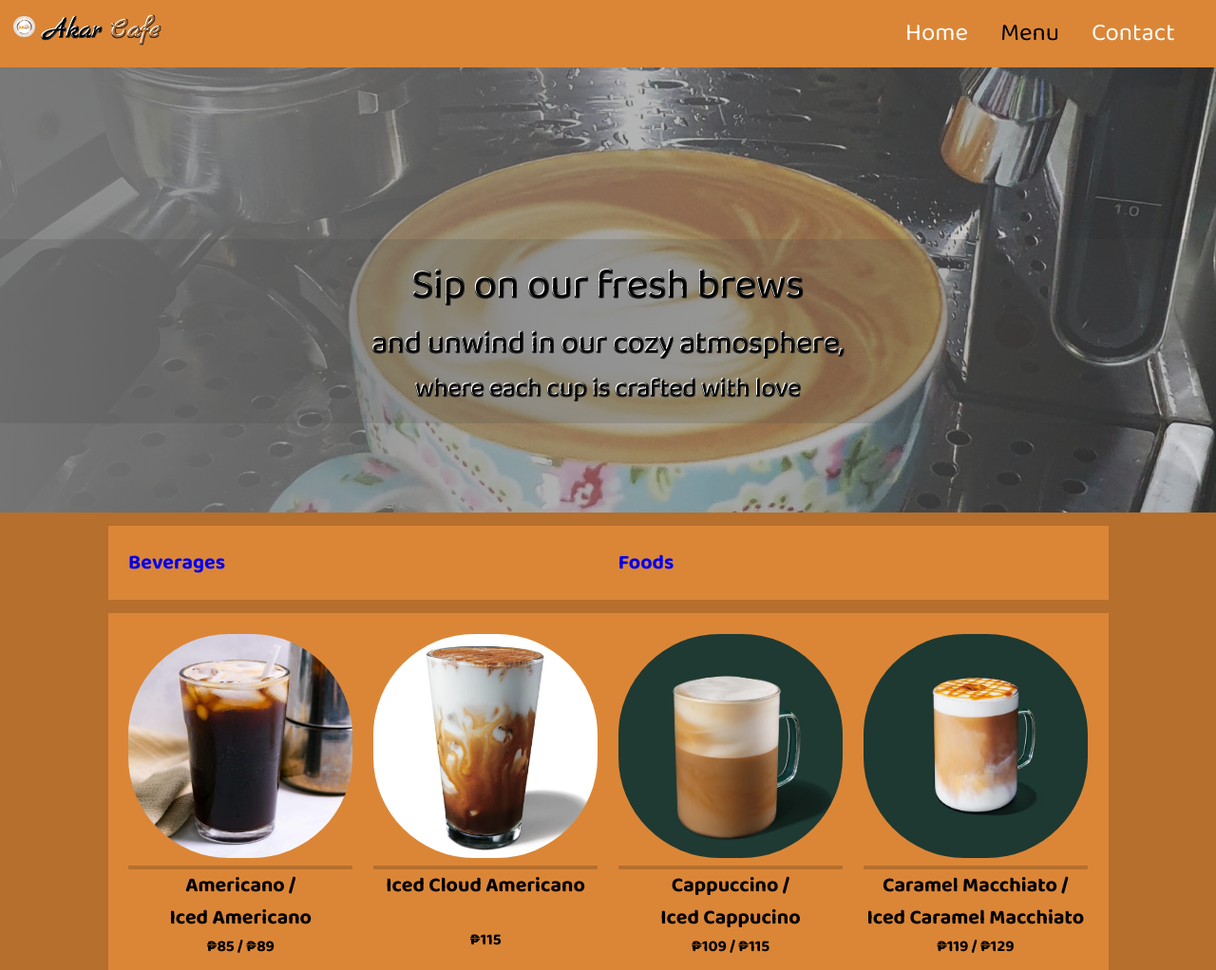
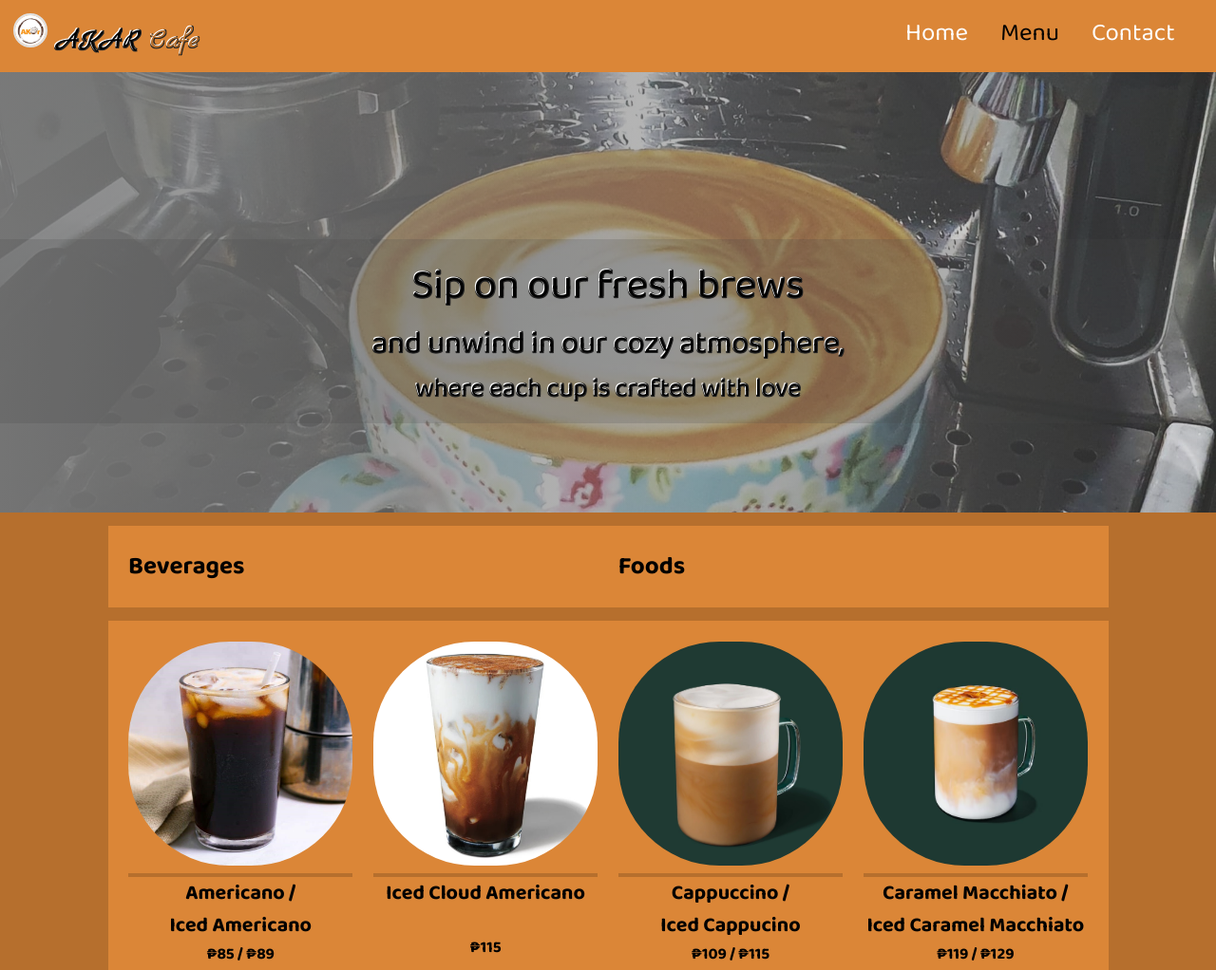
Before and after one commit to psuuc-vjbmejia/Akar-Cafe, a plain HTML site: page menu.html in a window 1280 px wide. Shown: the top 1022 px of the page at 95% size. Drawn offline with Linux system fonts and the light colour scheme.

Commit message:
Update menu.html

```diff
--- a/menu.html
+++ b/menu.html
@@ -24,25 +24,21 @@
             <ul class="menu-nav">
               <li class="menu-nav__item">
                 <a href="akarcafe.html" class="logo menu-nav__link">
-                <img src="img/akarlogo.jpg" />
-                <span class="logo-first">Akar</span>
+                  <img src="img/akarlogo.jpg" style="width: 40px; height: 40px; position: relative;" />
+                  <span class="logo-first">AKAR</span>
                   <span class="logo-last">Cafe</span>
                 </a>
               </li>
+
               <li class="menu-nav__item">
-              <a href="akarcafe.html" class="menu-nav__link">
-                Home
-              </a>
+                <a href="index.html" class="menu-nav__link"> Home </a>
               </li>
               <li class="menu-nav__item active">
-              <a href="menu.html" class="menu-nav__link">
-                Menu
-              </a>
+                <a href="menu.html" class="menu-nav__link"> Menu </a>
               </li>
+
               <li class="menu-nav__item">
-              <a href="contact.html" class="menu-nav__link">
-                Contact
-              </a>
+                <a href="contact.html" class="menu-nav__link"> Contact </a>
               </li>
             </ul>
           </nav>
@@ -63,10 +59,10 @@
             <div class="flex">
 
                 <div class="beverages" id="bev">
-                  <h2><a href="#bev" style="text-decoration: none; ">Beverages</a></h2>
+                  <h2><a href="#bev" style="text-decoration: none; color: black; font-size: larger;">Beverages</a></h2>
                 </div>
                 <div class="foods" >
-                    <h2><a href="#food" style="text-decoration: none; ">Foods</a></h2>
+                    <h2><a href="#food" style="text-decoration: none;color: black;font-size: larger; ">Foods</a></h2>
                   </div>
               </div>
               <!-- Beverages section -->
```
Lines whose indentation alone changed are shown as unchanged.
